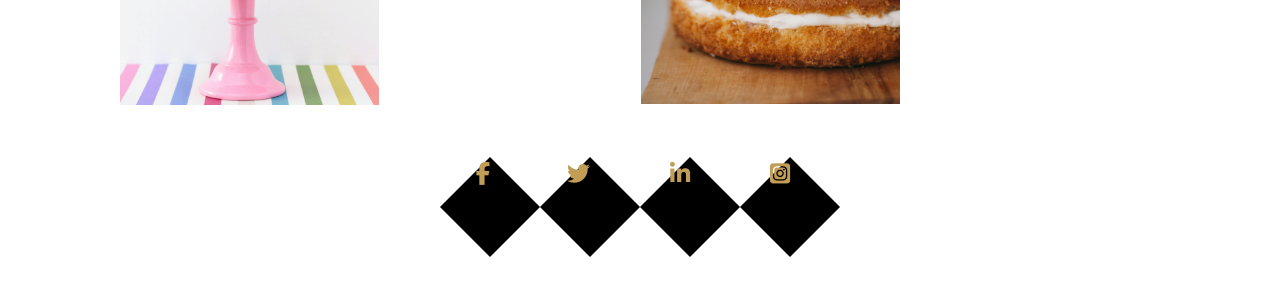
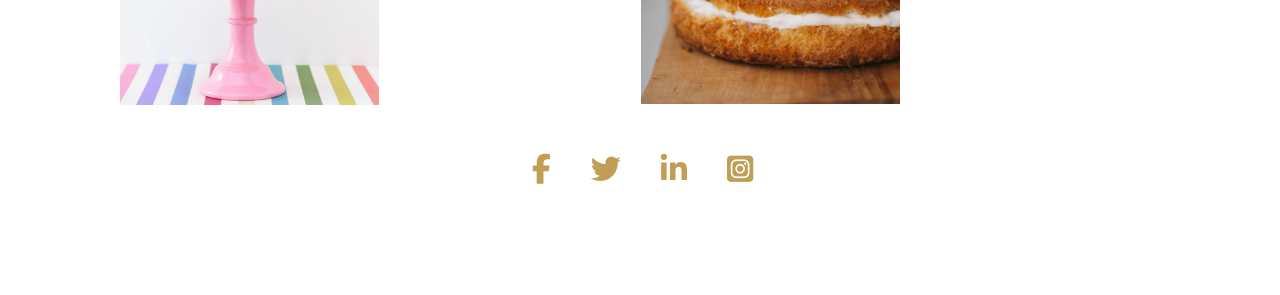
Before and after one commit to Ess91/Cake-Example, a plain HTML site: page homepage.html in a window 1280 px wide. Shown: the part 2694-2989 px from the top of the page. After the commit the page ends 2906 px from the top, so only its background shows below. Drawn offline with nearby package versions, Linux system fonts and the light colour scheme; files whose address does not match are found by name; a web font is replaced by a local one.

Commit message:
web page done

```diff
--- a/homepage.html
+++ b/homepage.html
@@ -177,22 +177,27 @@
 
     </div>
 
-    <div class="icons">
-    <div id="diamond">
-        <span><i class="fab fa-facebook-f"></i></span>
+
+    <div class="social">
+        <div id="social">
+            <a href="#"><i class="fab fa-facebook-f"></a></i>
+        </div>
+
+        <div id="social">
+           <a href="#"><i class="fab fa-twitter"></a></i>
+        </div>
+
+        <div id="social">
+         <a href="#"><i class="fab fa-linkedin-in"></a></i>
+        </div>
+
+        <div id="social">
+          <a href="#"><i class="fab fa-instagram-square"></a></i>
+        </div>
+
+
     </div>
 
-    <div id="diamond">
-        <span><i class="fab fa-twitter"></i></span>
-    </div>
-
-    <div id="diamond">
-        <span><i class="fab fa-linkedin-in"></i></span>
-    </div>
-
-    <div id="diamond">
-        <span><i class="fab fa-instagram-square"></i></span>
-    </div>
 
 
 </div>
--- a/styles.css
+++ b/styles.css
@@ -1,5 +1,5 @@
 .container {
-  padding: 50px;
+  padding: 50px 50px 20px 50px;
 }
 
 .brand-name {
@@ -141,21 +141,13 @@ span:nth-child(2) {
   font-size: 25px;
 }
 
-.team-staff img {
-  width: 200px;
-}
-
-.team-box {
-  padding: 5px;
-  margin-bottom: 20px;
-  flex: 1;
-}
 
 .mini-gallery {
   /* Prevent vertical gaps */
   line-height: 1;
   column-count: 4;
   column-gap: 2px;
+
 }
 
 .mini-gallery img {
@@ -249,24 +241,29 @@ span:nth-child(2) {
 }
 
 
-#diamond {
-  width: 0;
-  height: 0;
-  border: 50px solid transparent;
-  border-bottom-color: black;
-  position: relative;
-  top: -50px;
+.social {
+  display: flex;
+  flex-wrap: wrap;
+  font-size: 30px;
+
+  padding-left: 40%;
 }
-#diamond:after {
-  content: '';
-  position: absolute;
-  left: -50px;
-  top: 50px;
-  width: 0;
-  height: 0;
-  border: 50px solid transparent;
-  border-top-color: black;
+
+#social {
+  justify-content: center;
+  margin: 20px;
 }
+
+#social a {
+  color: #c19d56;
+}
+
+#social a:hover {
+  opacity: 0.7;
+}
+
+
+
 
 
 @media screen and (max-width: 991px) {
```
